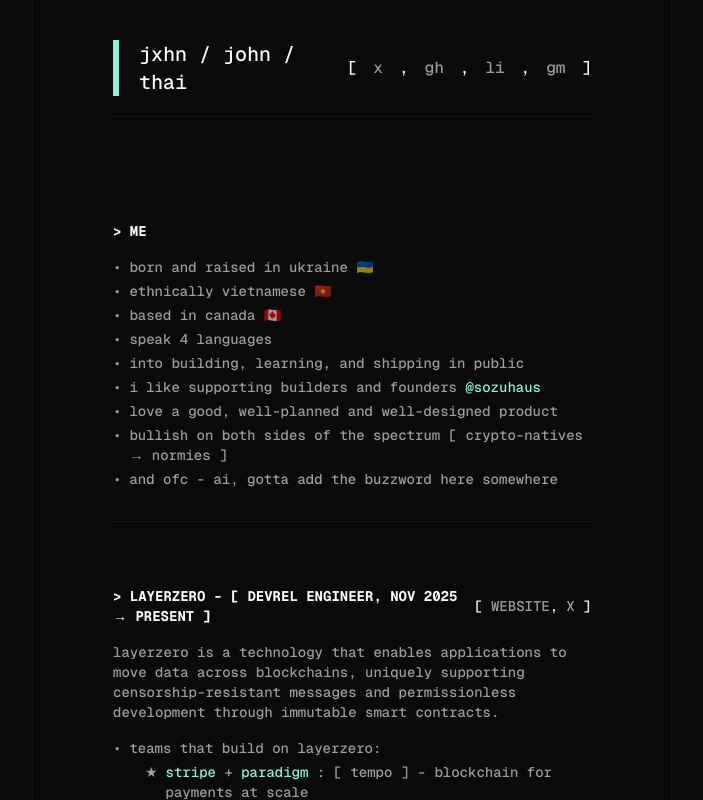
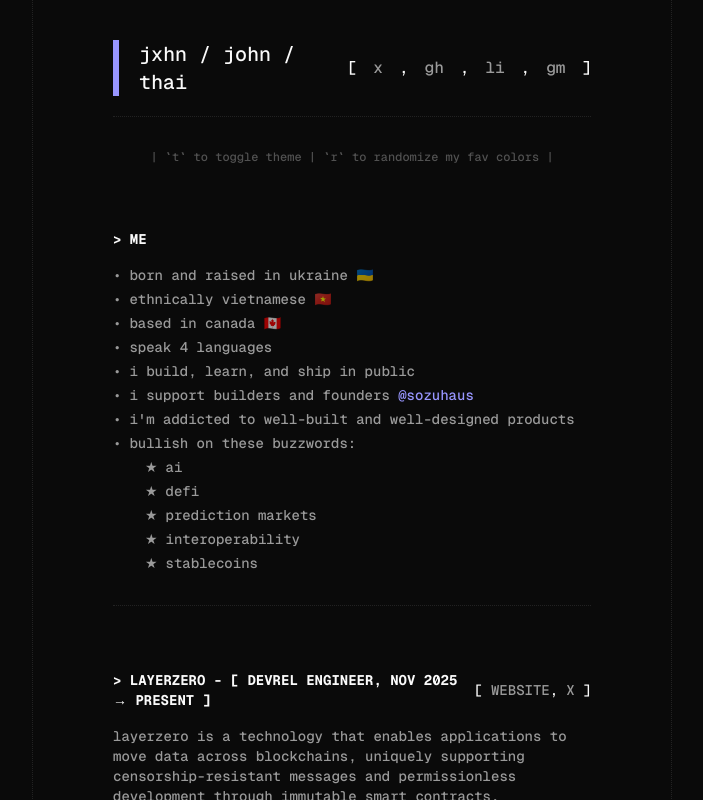
Before and after one commit to jooohneth/jxhn, a Next.js app: page / in a window 1280 px wide. Shown: the top 800 px of the page, without its empty margins (288-991 px from the left). Built offline with nearby package versions, Linux system fonts and the light colour scheme.

Commit message:
feat: toggle light theme + randomize fav colors

```diff
--- a/src/app/globals.css
+++ b/src/app/globals.css
@@ -4,7 +4,7 @@
 @custom-variant dark (&:is(.dark *));
 
 @theme inline {
-  --color-hyper: #94F2DC;
+  --color-hyper: var(--hyper);
   --color-background: var(--background);
   --color-foreground: var(--foreground);
   --font-sans: var(--font-geist-sans);
@@ -45,6 +45,7 @@
 }
 
 :root {
+  --hyper: #9896FF;
   --radius: 0.625rem;
   --background: oklch(1 0 0);
   --foreground: oklch(0.145 0 0);
--- a/src/app/layout.tsx
+++ b/src/app/layout.tsx
@@ -1,6 +1,7 @@
 import type { Metadata } from "next";
 import { Geist, Geist_Mono } from "next/font/google";
 import "./globals.css";
+import { ThemeProvider } from "@/components/theme-provider";
 
 const geistSans = Geist({
   variable: "--font-geist-sans",
@@ -46,17 +47,39 @@
   },
 };
 
+// Script that runs before React hydrates to prevent flash
+const themeScript = `
+  (function() {
+    const DEFAULT_COLOR = '#9896FF';
+
+    // Set theme
+    const theme = localStorage.getItem('theme');
+    if (theme === 'light') {
+      document.documentElement.classList.remove('dark');
+    } else {
+      document.documentElement.classList.add('dark');
+    }
+
+    // Set hyper color
+    const color = localStorage.getItem('hyperColor') || DEFAULT_COLOR;
+    document.documentElement.style.setProperty('--hyper', color);
+  })();
+`;
+
 export default function RootLayout({
   children,
 }: Readonly<{
   children: React.ReactNode;
 }>) {
   return (
-    <html lang="en">
+    <html lang="en" className="dark" suppressHydrationWarning>
+      <head>
+        <script dangerouslySetInnerHTML={{ __html: themeScript }} />
+      </head>
       <body
-        className={`dark ${geistSans.variable} ${geistMono.variable} antialiased`}
+        className={`${geistSans.variable} ${geistMono.variable} antialiased`}
       >
-        {children}
+        <ThemeProvider>{children}</ThemeProvider>
       </body>
     </html>
   );
--- a/src/app/page.tsx
+++ b/src/app/page.tsx
@@ -6,37 +6,37 @@
 const Home = () => {
   return (
     <div className="font-mono font-medium lowercase">
-      <div className="p-5 md:px-20 md:py-10 mx-auto min-h-screen w-full md:w-[80%] lg:w-[70%] xl:w-[50%] grid grid-rows-[auto_1fr] gap-8 items-start border-l border-r border-white/10 border-dotted">
+      <div className="p-5 md:px-20 md:py-10 mx-auto min-h-screen w-full md:w-[80%] lg:w-[70%] xl:w-[50%] grid grid-rows-[auto_1fr] gap-8 items-start border-l border-r border-foreground/10 border-dotted">
         <header className="space-y-10">
-          <div className="flex flex-col md:flex-row justify-between md:items-center md:gap-0 gap-3 border-b border-white/10 border-dotted pb-5">
+          <div className="flex flex-col md:flex-row justify-between md:items-center md:gap-0 gap-3 border-b border-foreground/10 border-dotted pb-5">
             <h1 className="text-xl border-l-6 border-hyper pl-5">
               jxhn / john / thai{" "}
             </h1>
             <div className="flex items-center gap-4">
               {"["}
               <a
-                className="text-white/60 hover:underline"
+                className="text-foreground/60 hover:underline"
                 href="https://x.com/0xjooohn"
               >
                 x
               </a>
               {", "}
               <a
-                className="text-white/60 hover:underline"
+                className="text-foreground/60 hover:underline"
                 href="https://github.com/jooohneth"
               >
                 gh
               </a>
               {", "}
               <a
-                className="text-white/60 hover:underline"
+                className="text-foreground/60 hover:underline"
                 href="https://www.linkedin.com/in/jooohneth/"
               >
                 li
               </a>
               {", "}
               <a
-                className="text-white/60 hover:underline"
+                className="text-foreground/60 hover:underline"
                 href="mailto:jooohn.eth@gmail.com"
               >
                 gm
@@ -45,11 +45,14 @@
             </div>
           </div>
         </header>
+        <span className="hidden md:block text-center text-foreground/30 text-xs">| `t` to toggle theme | `r` to randomize my fav colors |</span>
 
-        <main className="mt-10 w-full overflow-hidden text-sm space-y-16">
+
+        <main className="w-full overflow-hidden text-sm space-y-16">
           <Tldr />
           <Work />
         </main>
+
       </div>
     </div>
   );
--- /dev/null
+++ b/src/components/theme-provider.tsx
@@ -0,0 +1,67 @@
+"use client";
+
+import { useEffect } from "react";
+
+// Add your favorite colors here
+const FAVORITE_COLORS = [
+  "#9896FF", // aave purple
+  "#FFB400", // aave yellow
+  "#008AFF", // aave blue
+  "#FF3200", // aave red
+  "#39D1F9", // aave teal
+  "#95FCE4", // hyperliquid green
+  "#00E414", // cashapp green
+];
+
+export function ThemeProvider({ children }: { children: React.ReactNode }) {
+  // Theme and color initialization is handled by inline script in layout.tsx
+  // This component only handles keyboard shortcuts
+
+  useEffect(() => {
+    const handleKeyDown = (e: KeyboardEvent) => {
+      // Don't toggle if user is typing in an input/textarea
+      const target = e.target as HTMLElement;
+      if (
+        target.tagName === "INPUT" ||
+        target.tagName === "TEXTAREA" ||
+        target.isContentEditable
+      ) {
+        return;
+      }
+
+      if (e.key === "t" || e.key === "T") {
+        const isDark = document.documentElement.classList.contains("dark");
+
+        if (isDark) {
+          document.documentElement.classList.remove("dark");
+          localStorage.setItem("theme", "light");
+        } else {
+          document.documentElement.classList.add("dark");
+          localStorage.setItem("theme", "dark");
+        }
+      }
+
+      if (e.key === "r" || e.key === "R") {
+        // Get current color to avoid picking the same one
+        const currentColor = getComputedStyle(document.documentElement)
+          .getPropertyValue("--hyper")
+          .trim();
+
+        // Filter out current color and pick a random one
+        const availableColors = FAVORITE_COLORS.filter(
+          (color) => color.toLowerCase() !== currentColor.toLowerCase()
+        );
+        const randomColor =
+          availableColors[Math.floor(Math.random() * availableColors.length)];
+
+        document.documentElement.style.setProperty("--hyper", randomColor);
+        localStorage.setItem("hyperColor", randomColor);
+      }
+    };
+
+    window.addEventListener("keydown", handleKeyDown);
+    return () => window.removeEventListener("keydown", handleKeyDown);
+  }, []);
+
+  return <>{children}</>;
+}
--- a/src/components/tldr.tsx
+++ b/src/components/tldr.tsx
@@ -26,14 +26,14 @@
         <div className="flex gap-2">
           <span>•</span>
           <span>
-            into building, learning, and shipping in public
+            I build, learn, and ship in public
           </span>
         </div>
 
         <div className="flex gap-2">
           <span>•</span>
           <span>
-            i like supporting builders and founders{" "}
+            i support builders and founders{" "}
             <a
               href="https://x.com/sozuhaus"
               className="text-hyper hover:underline"
@@ -47,19 +47,46 @@
 
         <div className="flex gap-2">
           <span>•</span>
-          <span>love a good, well-planned and well-designed product</span>
+          <span>i'm addicted to well-built and well-designed products</span>
         </div>
 
         <div className="flex gap-2">
           <span>•</span>
           <span>
-            bullish on both sides of the spectrum [ crypto-natives → normies ]
+            bullish on these buzzwords:
           </span>
         </div>
-        <div className="flex gap-2">
-          <span>•</span>
-          <span>and ofc - AI, gotta add the buzzword here somewhere</span>
+        <div className="flex gap-2 ml-8">
+          <span>★</span>
+          <span>
+            ai
+          </span>
         </div>
+        <div className="flex gap-2 ml-8">
+          <span>★</span>
+          <span>
+            defi
+          </span>
+        </div>
+        <div className="flex gap-2 ml-8">
+          <span>★</span>
+          <span>
+            prediction markets
+          </span>
+        </div>
+        <div className="flex gap-2 ml-8">
+          <span>★</span>
+          <span>
+            interoperability
+          </span>
+        </div>
+        <div className="flex gap-2 ml-8">
+          <span>★</span>
+          <span>
+            stablecoins
+          </span>
+        </div>
+
       </div>
     ),
   },
@@ -71,10 +98,10 @@
       {content.map((item) => (
         <div
           key={item.title}
-          className="flex flex-col gap-4 py-8 border-b border-white/10 border-dotted"
+          className="flex flex-col gap-4 py-8 border-b border-foreground/10 border-dotted"
         >
           <h1 className="font-bold uppercase">{item.title}</h1>
-          <div className="text-white/60">{item.description}</div>
+          <div className="text-foreground/60">{item.description}</div>
         </div>
       ))}
     </div>
--- a/src/components/work.tsx
+++ b/src/components/work.tsx
@@ -669,7 +669,7 @@
       {content.map((item) => (
         <div
           key={item.title}
-          className="flex flex-col gap-4 pb-8 border-b border-white/10 border-dotted"
+          className="flex flex-col gap-4 pb-8 border-b border-foreground/10 border-dotted"
         >
           <div className="flex flex-col md:flex-row md:items-center justify-between md:gap-4 gap-2 uppercase mb-4 md:mb-0">
             <h1 className="font-bold">{item.title}</h1>
@@ -678,7 +678,7 @@
               {item.links.map((link, index) => (
                 <div key={index}>
                   <a
-                    className="text-white/60 hover:underline"
+                    className="text-foreground/60 hover:underline"
                     key={link.title}
                     href={link.href}
                     target="_blank"
@@ -693,8 +693,8 @@
             </div>
           </div>
 
-          <div className="text-white/60">{item.description}</div>
-          {item.points && <div className="text-white/60">{item.points}</div>}
+          <div className="text-foreground/60">{item.description}</div>
+          {item.points && <div className="text-foreground/60">{item.points}</div>}
         </div>
       ))}
     </div>
```
